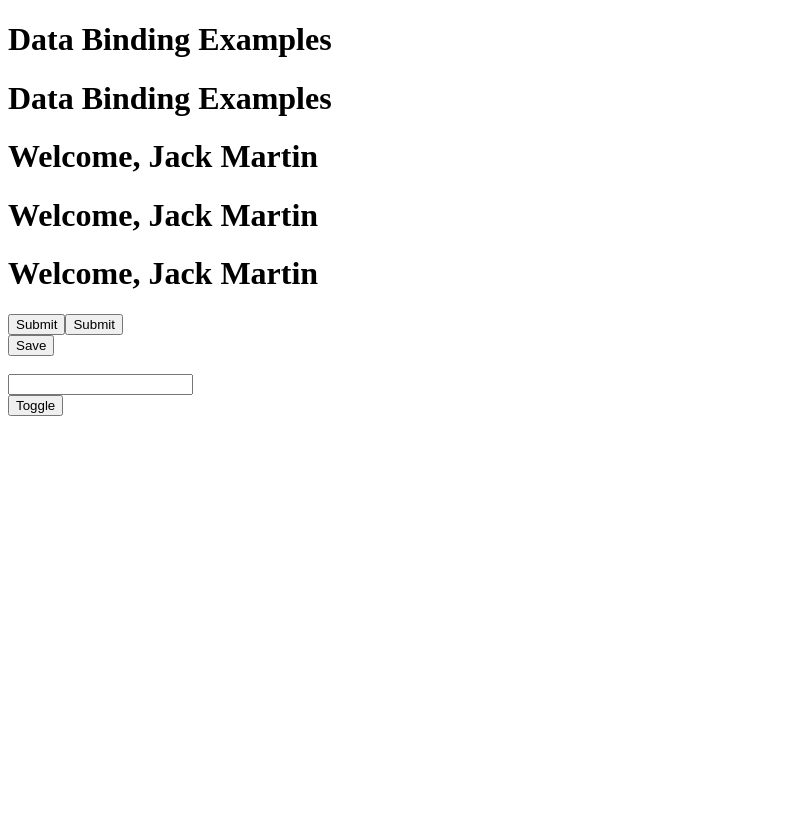
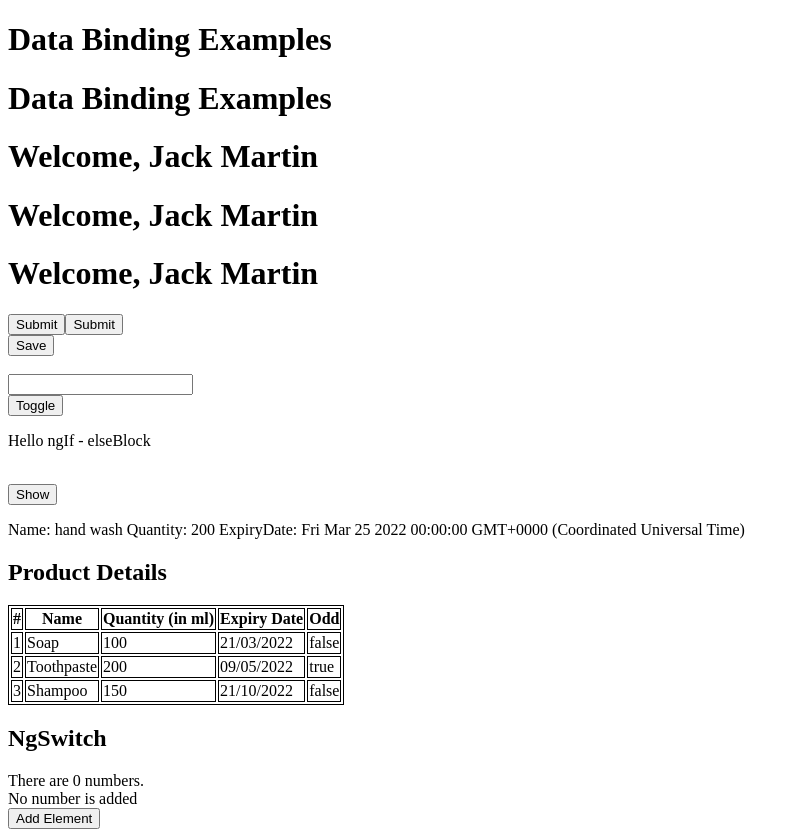
Before and after one commit to simplilearn-java-developer/my-first-project, an Angular app: page / in a window 1280 px wide. Shown: the whole page, without its empty margins (0-800 px from the left). Before the commit the page ends 800 px from the top, so only its background shows below. Built offline with nearby package versions, Linux system fonts and the light colour scheme.

Commit message:
angular structural directives

```diff
--- a/src/app/app.component.css
+++ b/src/app/app.component.css
@@ -0,0 +1,4 @@
+
+table, th, td {
+    border: 1px solid black;
+}
--- a/src/app/app.component.html
+++ b/src/app/app.component.html
@@ -18,4 +18,45 @@
 {{ message }}
 <br>
 <button (click)="onToogle()">Toggle</button>
+<!--<p *ngIf="toggle; else elseBlock">Hello ngIf</p>
+<ng-template #elseBlock><p>Hello ngIf - elseBlock</p></ng-template >-->
 <p *ngIf="toggle">Hello ngIf</p>
+<p *ngIf="!toggle">Hello ngIf - elseBlock</p>
+<br>
+<button (click)="onShow()">Show</button>
+<p *ngIf="show == 'something'">Hello ngIf - show</p>
+
+<p *ngIf="product">
+    <label> Name: </label> {{product.name}}
+    <label> Quantity: </label> {{product.quantity}}
+    <label> ExpiryDate: </label> {{product.expiryDate}}
+</p>
+
+<h2>Product Details</h2>
+<table>
+    <tr>
+        <th>#</th>
+        <th>Name</th>
+        <th>Quantity (in ml)</th>
+        <th>Expiry Date</th>
+        <th>Odd</th>
+    </tr>
+   <tr *ngFor="let product of products; index as i; odd as o">
+        <td>{{ i + 1 }}</td>
+        <td>{{ product.name }}</td>
+        <td>{{ product.quantity }}</td>
+        <td>{{ product.expiryDate | date:'dd/MM/yyyy'}}</td>
+        <td>{{ o }}</td>
+  </tr>
+ </table>
+ <h2>NgSwitch</h2>
+ <div> There are {{ getLength() }} numbers.</div>
+
+ <div [ngSwitch]="getLength()">
+     <span *ngSwitchCase=0>No number is added</span>
+     <span *ngSwitchCase=1>One number is added</span>
+     <span *ngSwitchCase=2>Two number is added</span>
+     <span *ngSwitchCase=3>Three number is added</span>
+     <span *ngSwitchDefault>Number bigger than three</span>
+ </div>
+ <button (click)="onAddElement()">Add Element</button>
--- a/src/app/app.component.ts
+++ b/src/app/app.component.ts
@@ -1,4 +1,5 @@
 import { Component } from '@angular/core';
+import { Product } from './product.model';
 
 @Component({
   selector: 'app-root',
@@ -18,8 +19,24 @@ export class AppComponent {
   message: string = "";
 
   toggle: boolean = false;
+  show: string = "";
+
+  product: Product;
+
+  products: Product[];
+
+  array: number[];
+	length: number;
 
   constructor(){
+    this.product = new Product("hand wash",200,new Date('2022-03-25'));
+    this.products = [ new Product('Soap', 100, new Date('2022-03-21')),
+                      new Product('Toothpaste', 200, new Date('2022-05-09')),
+                      new Product('Shampoo', 150, new Date('2022-10-21'))];
+
+    this.array = [];
+    this.length = 0;
+
     setTimeout(()=>{
       this.isDisabled = false;
     },2000);
@@ -41,4 +58,22 @@ export class AppComponent {
      this.toggle = !this.toggle;
   }
 
+  onShow(): void{
+    if (this.show == ""){
+      this.show = "something";
+    }
+    else {
+      this.show = "";
+    }
+  }
+
+  getLength(): number {
+	  this.length = this.array.length;
+	  return this.array.length;
+  }
+
+  onAddElement(): void{
+    this.array.push(1);
+  }
+
 }
--- /dev/null
+++ b/src/app/product.model.ts
@@ -0,0 +1,13 @@
+export class Product {
+
+    name: string;
+    quantity: number;
+    expiryDate: Date;
+
+    constructor(name: string, quantity: number, expiryDate: Date){
+        this.name = name;
+        this.quantity = quantity;
+        this.expiryDate = expiryDate;
+    }
+
+}
```
Also changed, not shown: 1 other file (tests, documents, lock files or other folders).
